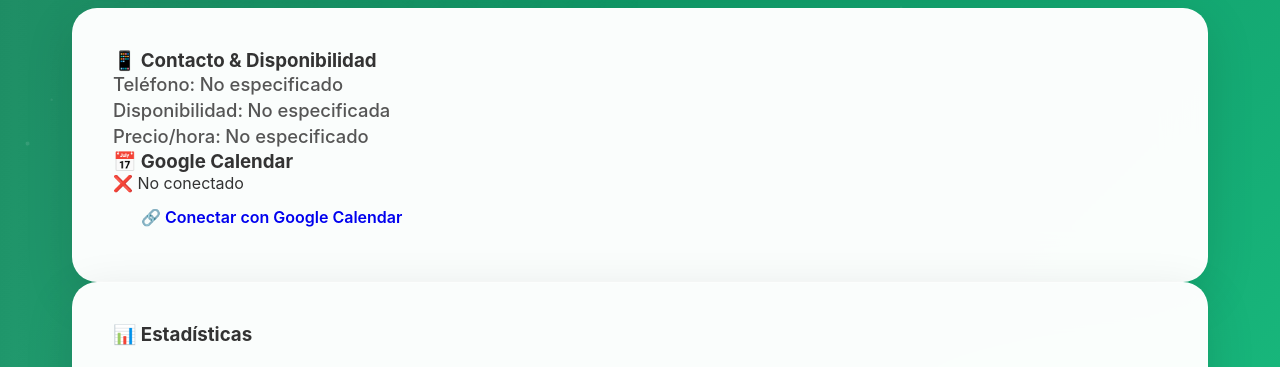
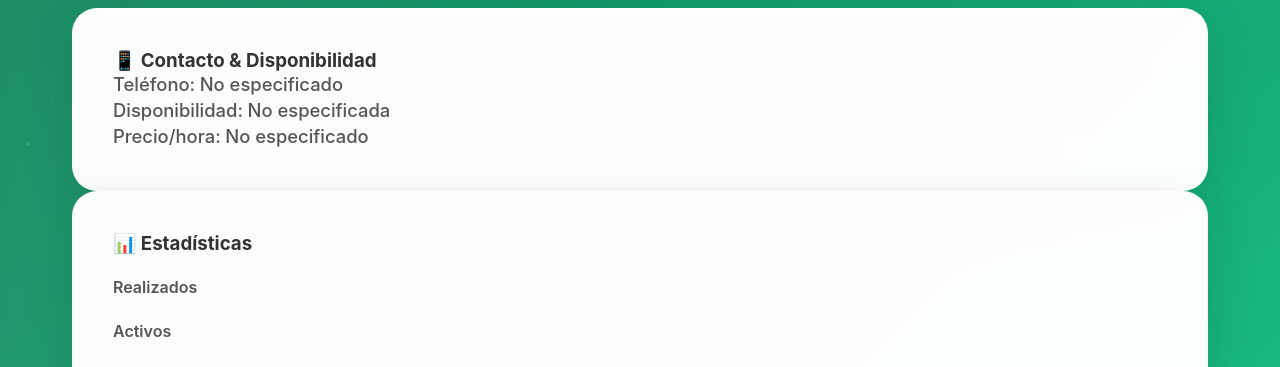
Before and after one commit to aleborromeo/Llamkay, a Django app: template usuarios/templates/usuarios/perfil.html in a window 1280 px wide. Shown: the part 575-942 px from the top of the page. Run offline with Django 5.2, Linux system fonts and the light colour scheme; the template is opened without the code that fills it, so the values that code supplies are empty; some web fonts are replaced.

Commit message:
Arreglos

```diff
--- a/usuarios/templates/usuarios/perfil.html
+++ b/usuarios/templates/usuarios/perfil.html
@@ -153,27 +153,6 @@
                             <span class="info-value">{% if precio_hora %}S/ {{ precio_hora|floatformat:2 }}{% else %}No especificado{% endif %}</span>
                         </div>
                     </div>
-                        <h3>📅 Google Calendar</h3>
-
-                        {% if token_info.connected %}
-                            <p>✅ Cuenta conectada</p>
-                            {# Si quieres mostrar el correo, descomenta esto: #}
-                            {# <p><strong>Correo:</strong> {{ token_info.email }}</p> #}
-                            <p><strong>Expira:</strong> {{ token_info.expires|date:"d/m/Y H:i" }}</p>
-                            <small>🔄 Se renovará automáticamente mientras uses tu cuenta.</small>
-
-                            <div style="margin-top: 10px;">
-                                <a href="{% url 'usuarios:desconectar_google' %}" class="btn btn-danger">
-                                    ❌ Desconectar Google Calendar
-                                </a>
-                            </div>
-
-                        {% else %}
-                            <p>❌ No conectado</p>
-                            <a href="{% url 'usuarios:conectar_google' %}" class="btn btn-outline-primary">
-                                🔗 Conectar con Google Calendar
-                            </a>
-                        {% endif %}
                 </div>
 
                 <div class="card">
```
Also changed, not shown: 1 other file.
